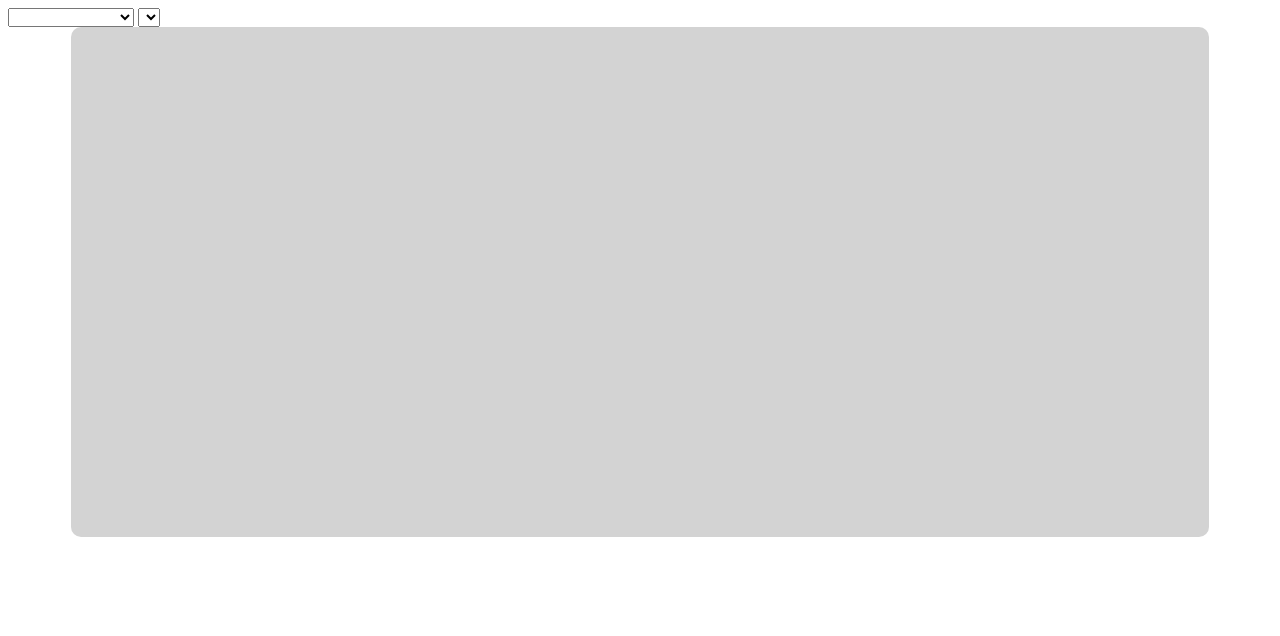
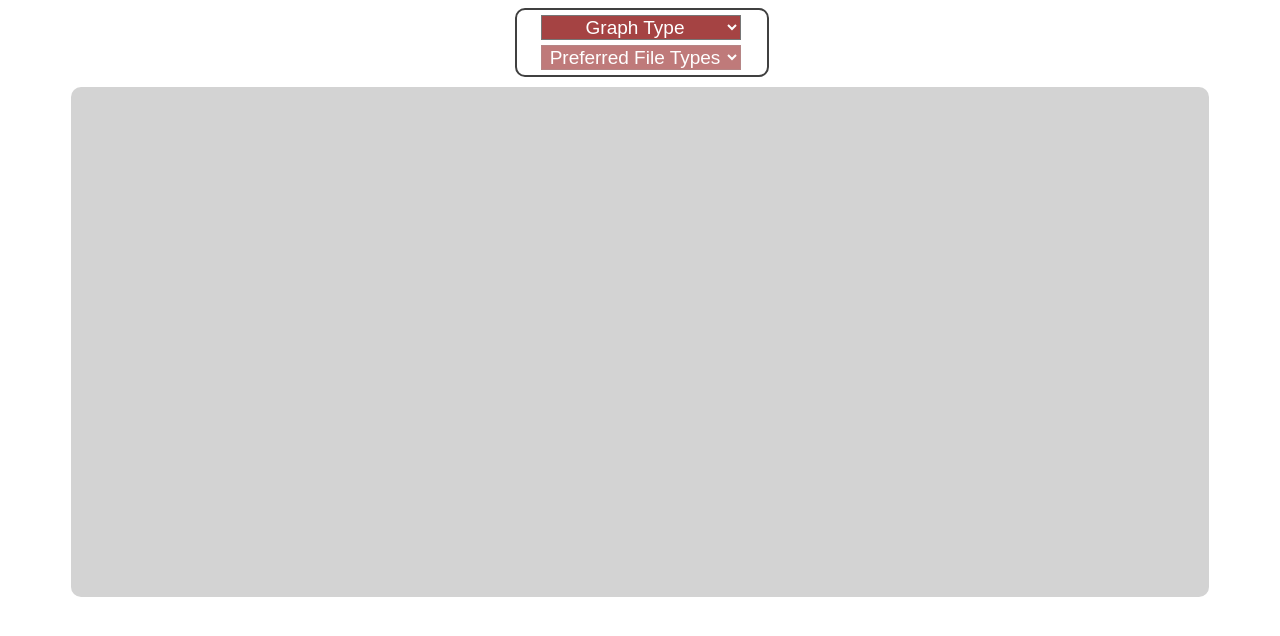
Before and after one commit to supramap/nvector, a website: page earth/NVectize/index.html in a window 1280 px wide. Shown: the top 636 px of the page. Drawn offline with Linux system fonts and the light colour scheme.

Commit message:
prettying up the converter

```diff
--- a/earth/NVectize/index.html
+++ b/earth/NVectize/index.html
@@ -8,13 +8,15 @@
 
 		<!--This is the panel that houses the file selectors -->
 		<div id="selection" class="rootPanel">
-			<select id="typeOption" onchange="changeType()" >
-				<option value="Tree"></option>
-			</select>
-			<select id="fileOption" onchange="changeButtons()">
-				<option value="CSV and Newick"></option>
-			</select>
 
+			<div id="pathSel">
+				<select id="typeOption" onchange="changeType()" >
+					<option selected disabled>Graph Type</option>
+				</select>
+				<select id="fileOption" onchange="changeButtons()" disabled>
+					<option selected disabled>Preferred File Types</option>
+				</select>
+			</div>
 			<div id="buttonHouse">
 				<!--<button id="csvbut">CSV</button>
 				<button id="newick">Newick</button>-->
--- a/earth/NVectize/style.css
+++ b/earth/NVectize/style.css
@@ -3,14 +3,45 @@
   height:100%;
 }
 
+#pathSel{
+  width:250px;
+  border:solid 2px rgba(0, 0, 0, 0.75);
+  position:relative;
+  left:calc(50% - 125px);
+  border-radius:10px;
+}
+
+#typeOption{
+  width:200px;
+  left:24px;
+  position:relative;
+  text-align:center;
+  font-size:19px;
+  background-color:rgb(165,67,67);
+  color:white;
+  margin-top:5px;
+
+}
+
+#fileOption{
+  width:200px;
+  left:24px;
+  position:relative;
+  text-align:center;
+  font-size:19px;
+  background-color:rgb(165,67,67);
+  color:white;
+  margin-top:5px;
+  margin-bottom:5px;
+}
+
 .dragNDrop{
-  width: 47%;
-  height: 69%;
+
+  height: 95%;
   border: dashed 2px black;
   display: inline;
   float:left;
-  margin-left:1px;
-  margin-right:1px;
+  margin-left:1.5%;
   border-radius: 10px;
   margin-top:5px;
 }
@@ -33,5 +64,6 @@
   left:5%;
   position:relative;
   border-radius: 10px;
+  margin-top:10px;
 
 }
--- a/earth/NVectize/vectize.js
+++ b/earth/NVectize/vectize.js
@@ -43,6 +43,7 @@ function changeType(){
      var current = Object.keys(buttons)[i]
     $("#fileOption").append("<option class='optionBox' value='"+ current +"'>" + current + "</option>")
   }
+  $("#fileOption").prop("disabled",false);
 
 }
 
@@ -73,7 +74,9 @@ function changeButtons(){
     newDiv.setAttribute("value",i);
     newDiv.setAttribute("class","dragNDrop");
     newDiv.innerHTML = "<label>Drop Files Here<br>Or Click to Select</label>";
+    var totGap = (buttonList.length + 2) * 1.5;
 
+    newDiv.style.width = ((100-totGap)/buttonList.length).toString() + "%";
     // set the on dragover event to alter the css of the text
     newDiv.ondragover = function(){
       $(this).addClass("onHover");
--- a/earth/package.json
+++ b/earth/package.json
@@ -1,6 +1,6 @@
 {
   "name": "NVector",
-  "main": "NVector/index.html",
+  "main": "NVectize/index.html",
   "description":"An application for plotting and editing graphs in a 3d context",
   "version": "0.1.0",
   "window":{
```
Also changed, not shown: earth/NVector/particles.js (+16 -4 lines), earth/NVector/visualize_lines.js (+4 -4 lines).
